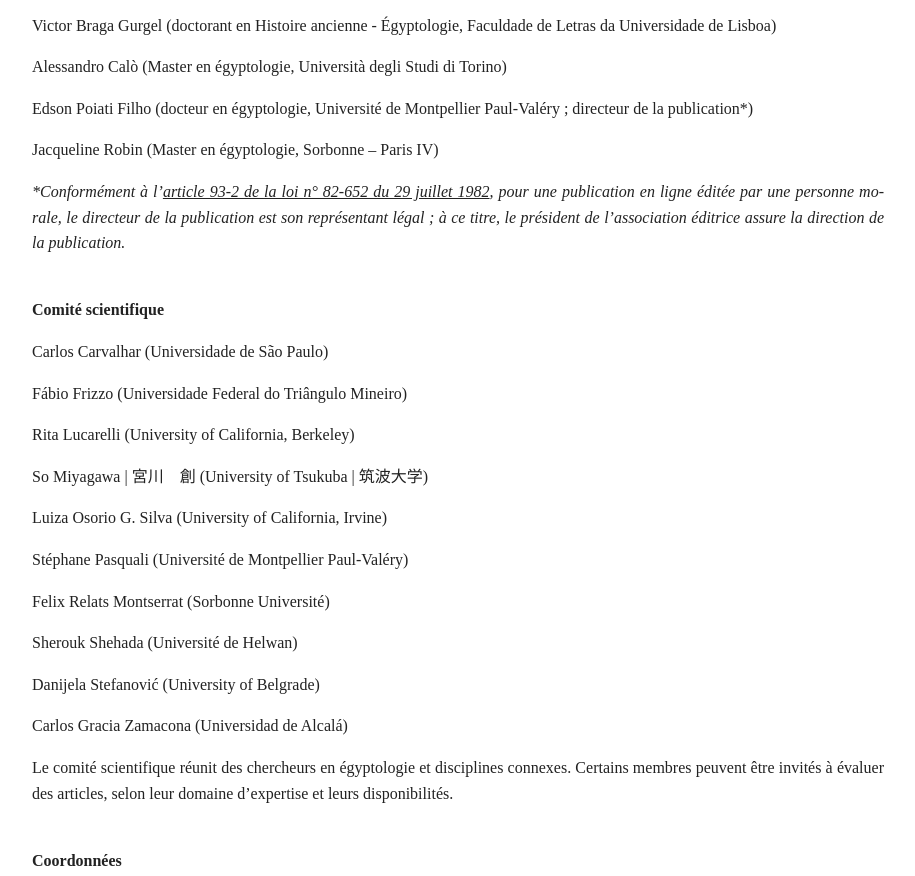
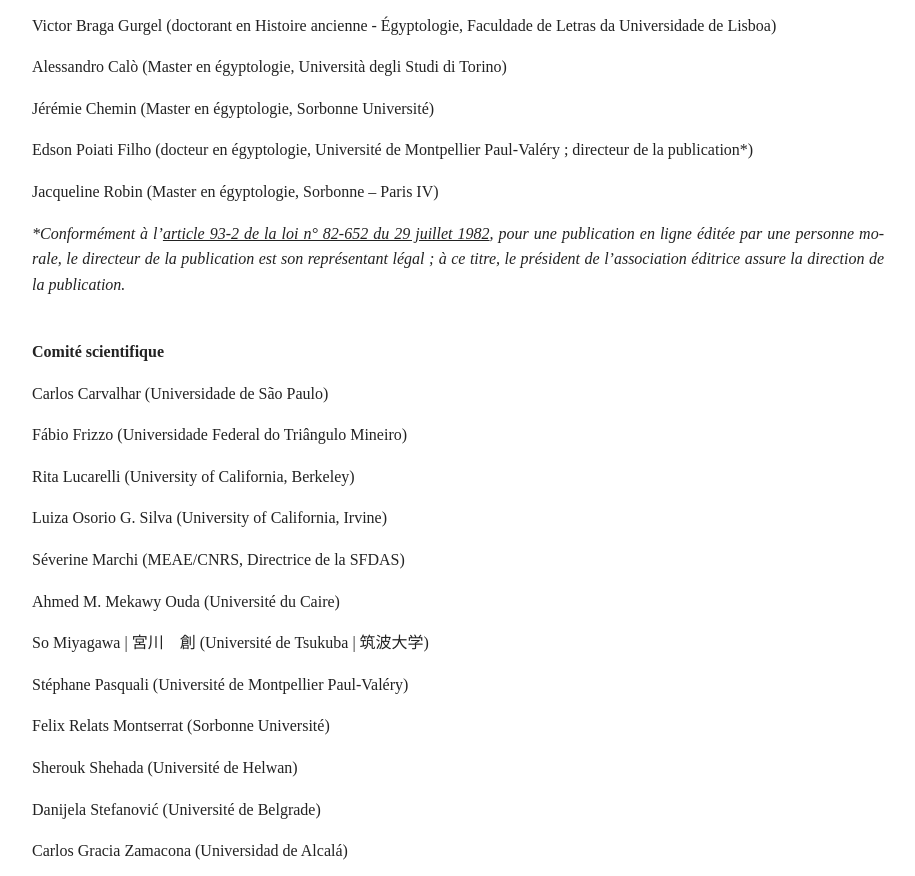
Before and after one commit to boegyptologie/boegyptologie.github.io, a plain HTML site: page fr/declaration-de-transparence-et-de-politique-editoriale.html in a window 1280 px wide. Shown: the part 2607-3483 px from the top of the page, without its empty margins (182-1097 px from the left). Drawn offline with Linux system fonts and the light colour scheme.

Commit message:
Update declaration-de-transparence-et-de-politique-editoriale.html

```diff
--- a/fr/declaration-de-transparence-et-de-politique-editoriale.html
+++ b/fr/declaration-de-transparence-et-de-politique-editoriale.html
@@ -129,7 +129,7 @@
 <!-- wp:paragraph {"fontSize":"small"} -->
 <p class="has-small-font-size">Alessandro Calò (Master en égyptologie, Università degli Studi di Torino)</p>
 <!-- /wp:paragraph -->
-
+<p class="has-small-font-size">Jérémie Chemin (Master en égyptologie, Sorbonne Université)</p>
 <!-- /wp:paragraph -->
 <p class="has-small-font-size">Edson Poiati Filho (docteur en égyptologie, Université de Montpellier Paul-Valéry ; directeur de la publication*)</p>
 <!-- wp:paragraph {"fontSize":"small"} -->
@@ -157,24 +157,25 @@
 <!-- /wp:paragraph -->
 
 <!-- wp:paragraph {"fontSize":"small"} -->
-<p class="has-small-font-size">So Miyagawa | 宮川　創 (University of Tsukuba | 筑波大学)</p>
+<p class="has-small-font-size">Luiza Osorio G. Silva (University of California, Irvine)</p>
 <!-- /wp:paragraph -->
+<p class="has-small-font-size">Séverine Marchi (MEAE/CNRS, Directrice de la SFDAS)</p>
 
+<p class="has-small-font-size"> Ahmed M. Mekawy Ouda (Université du Caire) </p>
 <!-- wp:paragraph {"fontSize":"small"} -->
-<p class="has-small-font-size">Luiza Osorio G. Silva (University of California, Irvine)</p>
+<p class="has-small-font-size">So Miyagawa | 宮川　創 (Université de Tsukuba | 筑波大学)</p>
 <!-- /wp:paragraph -->
 
 <!-- wp:paragraph {"fontSize":"small"} -->
 <p class="has-small-font-size">Stéphane Pasquali (Université de Montpellier Paul-Valéry)</p>
-<!-- /wp:paragraph -->
 
 <!-- wp:paragraph {"fontSize":"small"} -->
 <p class="has-small-font-size">Felix Relats Montserrat (Sorbonne Université)</p>
 
 <p class="has-small-font-size">Sherouk Shehada (Université de Helwan)</p>
+<!-- /wp:paragraph -->
 
-<p class="has-small-font-size">Danijela Stefanović (University of Belgrade)</p>
-<!-- /wp:paragraph -->
+<p class="has-small-font-size">Danijela Stefanović (Université de Belgrade)</p>
 
 <!-- wp:paragraph {"fontSize":"small"} -->
 <p class="has-small-font-size">Carlos Gracia Zamacona (Universidad de Alcalá)</p>
```
